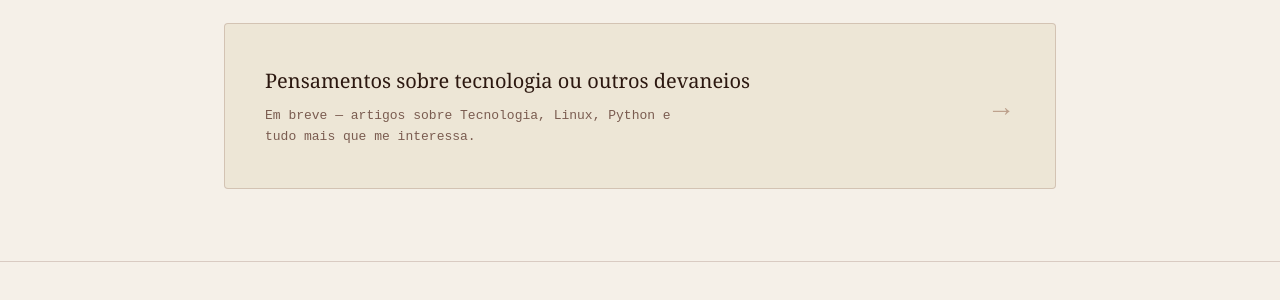
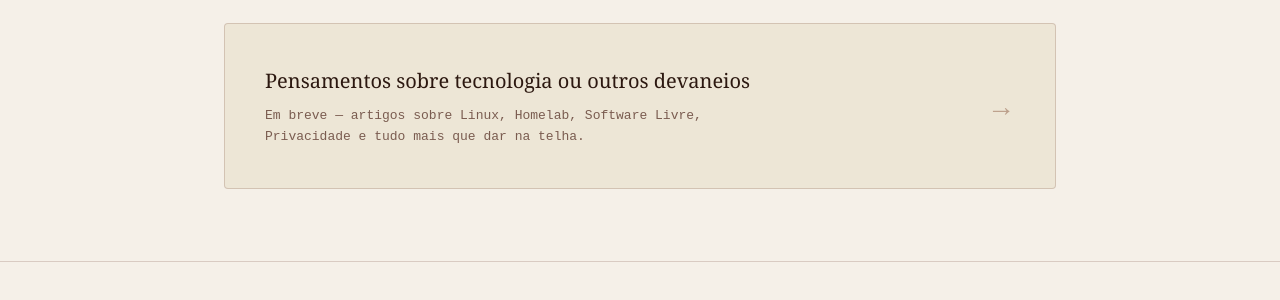
Before and after one commit to renaldofreire/portfolio, a Flask app: page / in a window 1280 px wide. Shown: the part 1936-2236 px from the top of the page. Run offline with Flask 3, Linux system fonts and the light colour scheme.

Commit message:
feat: editar texto sobre descrição de temas do blog

```diff
--- a/templates/index.html
+++ b/templates/index.html
@@ -135,9 +135,9 @@
               data-en="Thoughts on technology or other ramblings">
             Pensamentos sobre tecnologia ou outros devaneios
           </h3>
-          <p data-pt="Em breve — artigos sobre Tecnologia, Linux, Python e tudo mais que me interessa."
-             data-en="Coming soon — articles on Technology, Linux, Python, and everything I find interesting.">
-            Em breve — artigos sobre Tecnologia, Linux, Python e tudo mais que me interessa.
+          <p data-pt="Em breve — artigos sobre Linux, Homelab, Software Livre, Privacidade e tudo mais que dar na telha."
+             data-en="Coming soon — articles on Linux, Homelab, Open Source, Privacy and whatever else comes to mind.">
+            Em breve — artigos sobre Linux, Homelab, Software Livre, Privacidade e tudo mais que dar na telha.
           </p>
         </div>
         <span class="blog-arrow" aria-hidden="true">→</span>
```
